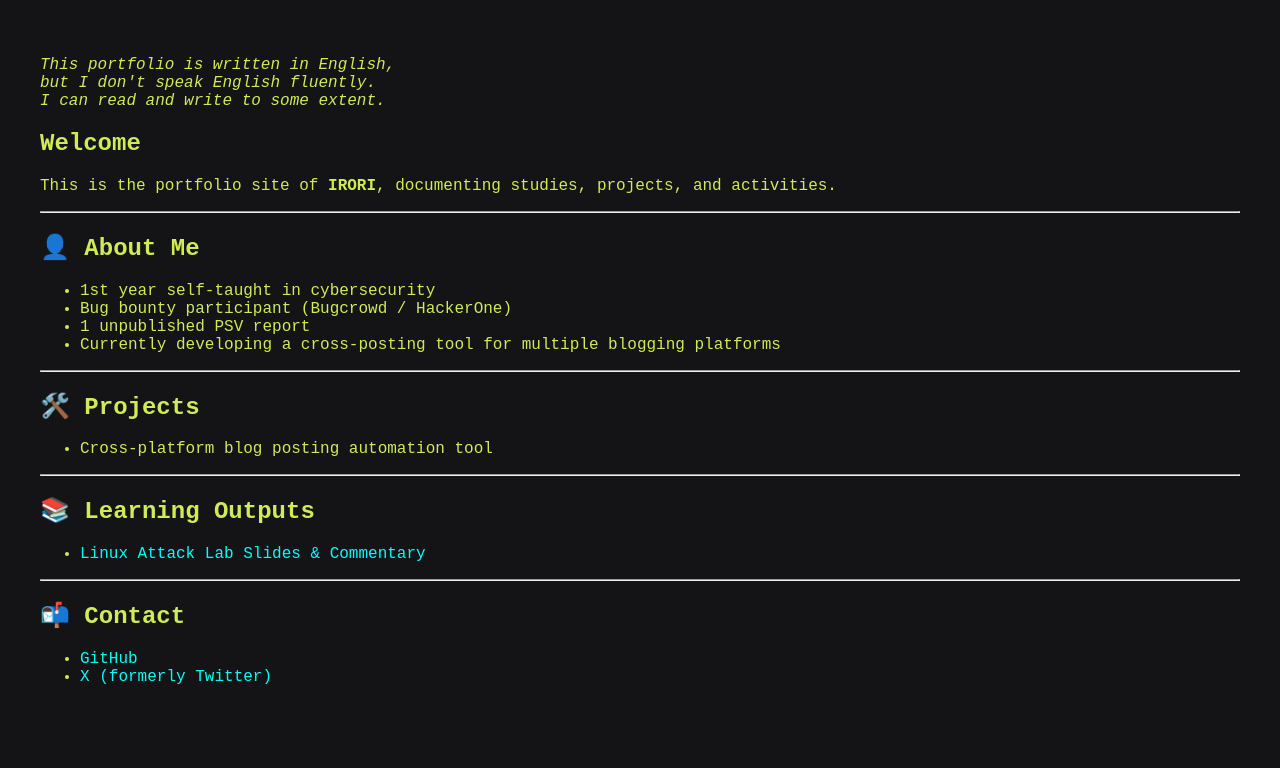
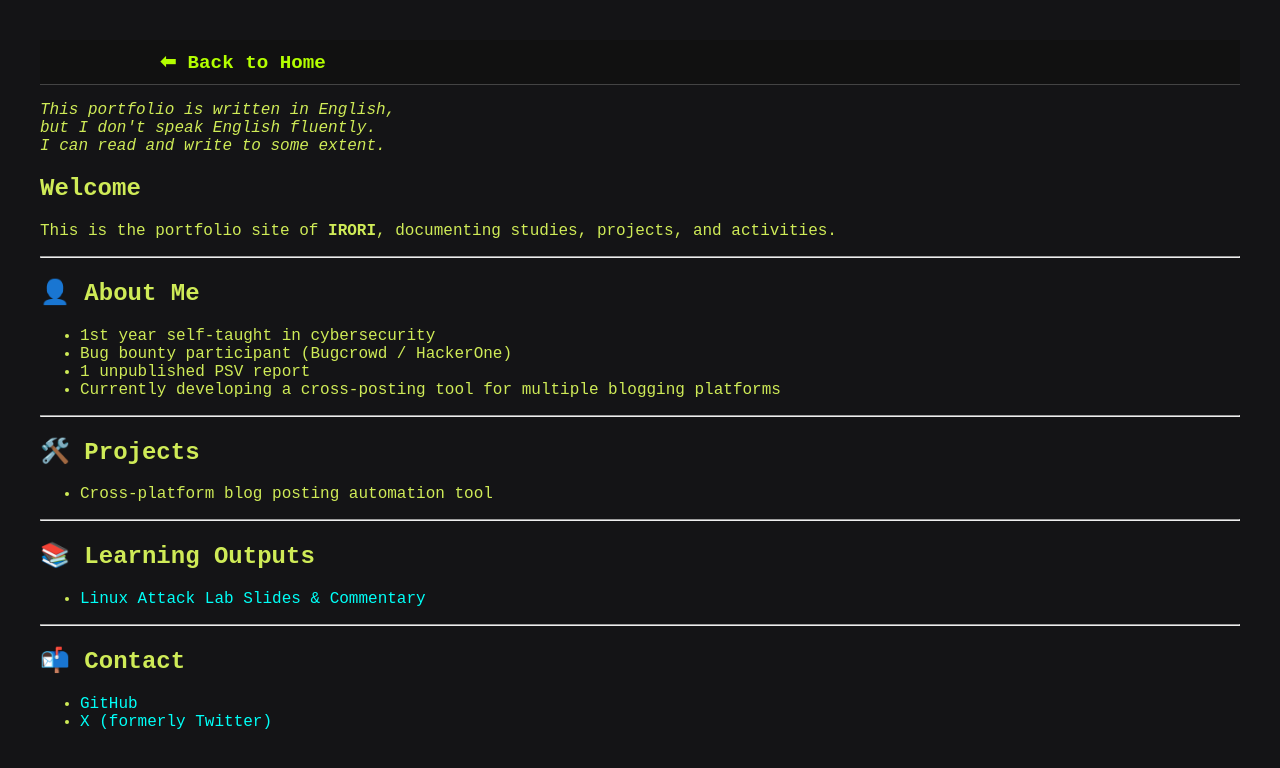
Before and after one commit to irori-0x63sec/portfolio, a Jekyll site: the page built from index.html, in a window 1280 px wide. Shown: the top 768 px of the page. Built offline with Jekyll 4.4.1, drawn with Linux system fonts in a browser that asks for light colours.

Commit message:
Fix: correct page.url for GitHUb pages subdir

```diff
--- a/_layouts/default.html
+++ b/_layouts/default.html
@@ -6,7 +6,7 @@
   <link rel="stylesheet" href="{{ '/assets/css/cyberpunk.css' | relative_url }}">
 </head>
 <body>
-  {% unless page.url == "/" %}
+  {% unless page.url == "/portfolio/" %}
     <header style="background-color: #111; padding: 10px; border-bottom: 1px solid #444;">
       <nav style="max-width: 960px; margin: 0 auto; display: flex; align-items: center;">
         <a href="{{ '/' | relative_url }}" style="color: #b4ff00; text-decoration: none; font-weight: bold; font-size: 1.2em;">
```
